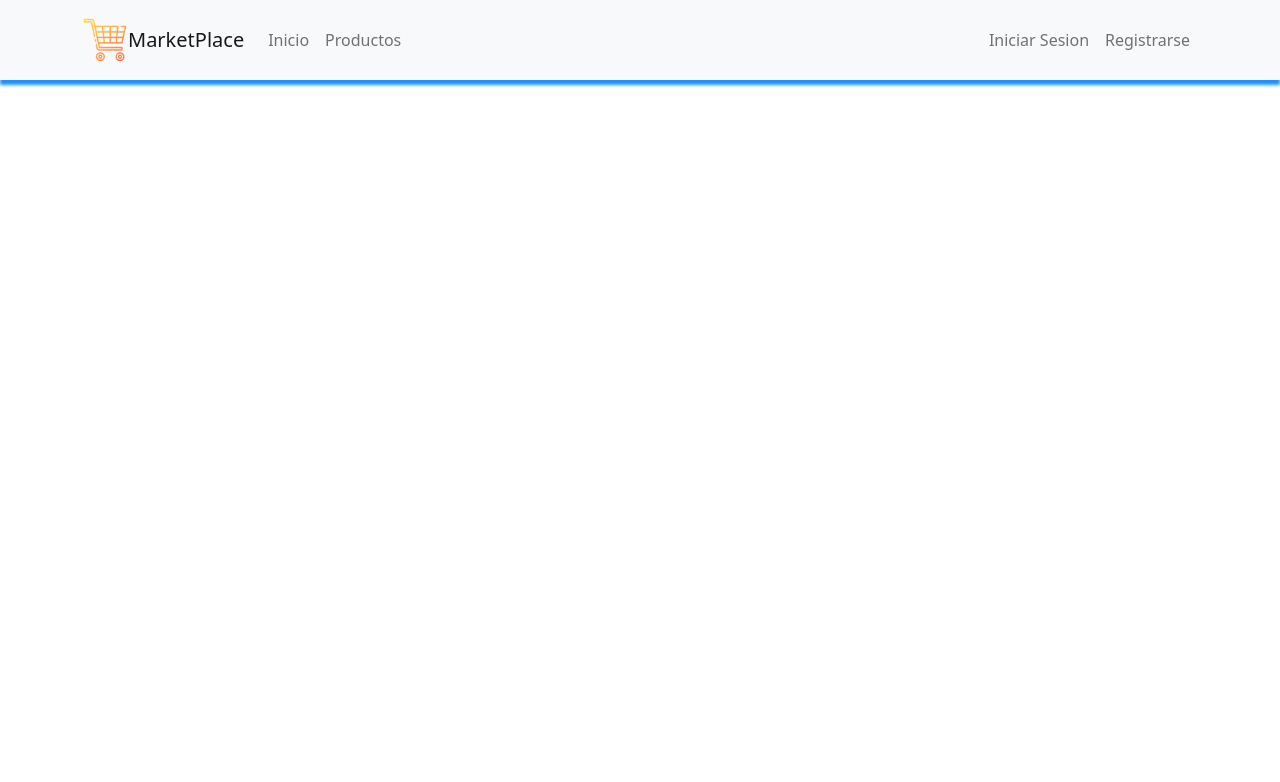
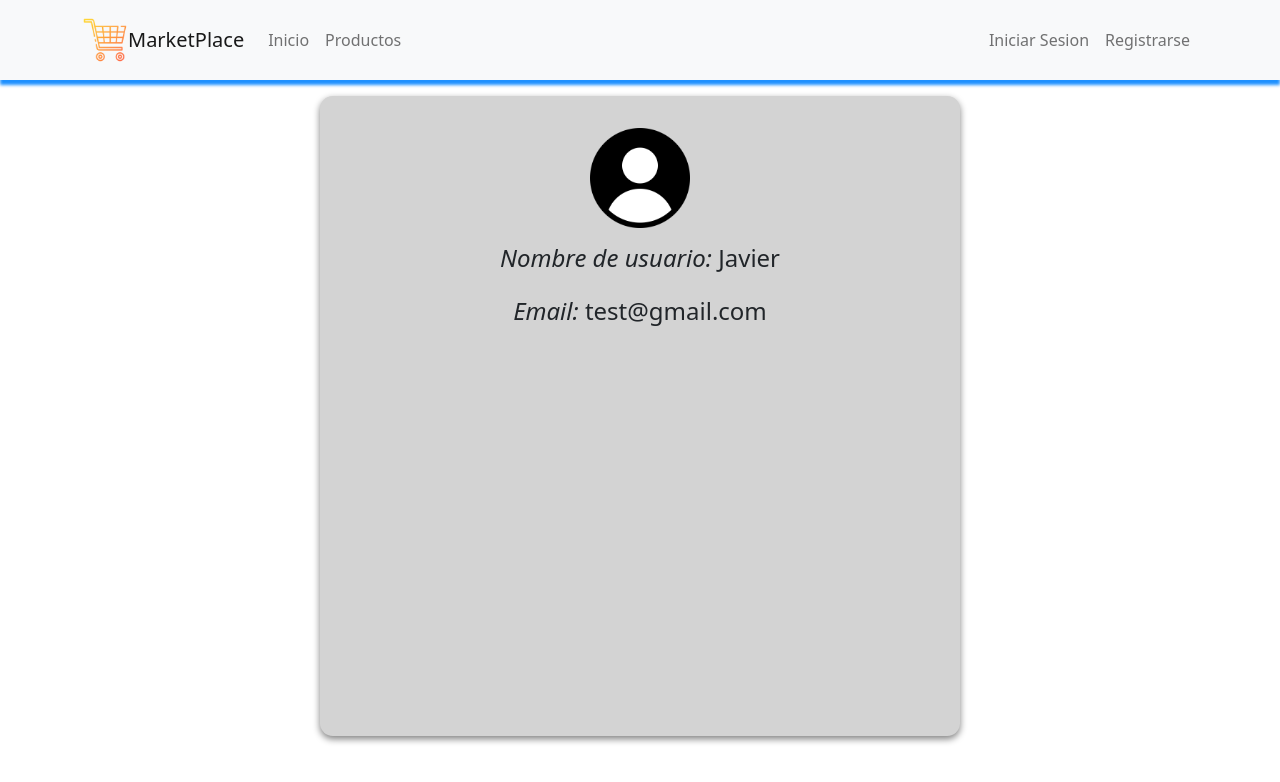
Before and after one commit to EzeVieraRep/MarketPlace, a React (Vite) app: page /perfil-usuario in a window 1280 px wide. Shown: the top 782 px of the page. Built offline with nearby package versions, Linux system fonts and the light colour scheme.

Commit message:
perfil usario

```diff
--- a/src/pages/header/components/NavbarLogged.jsx
+++ b/src/pages/header/components/NavbarLogged.jsx
@@ -19,7 +19,7 @@ const NavbarLogged = () => {
             <Nav.Link href="/">Productos</Nav.Link>
           </Nav>
           <Nav>
-          <Nav.Link href="#"><img src='src/pages/header/views/img/585e4beacb11b227491c3399.png' alt='logoUsuario' className="logoUsuario" crossOrigin='Anonymous'></img>Perfil de Usuario</Nav.Link>
+          <Nav.Link href="/perfil-usuario"><img src='src/pages/header/views/img/585e4beacb11b227491c3399.png' alt='logoUsuario' className="logoUsuario" crossOrigin='Anonymous'></img>Perfil de Usuario</Nav.Link>
           </Nav>
           </Container>
       </Navbar>
--- /dev/null
+++ b/src/pages/perfilUser/components/UserPerfil.jsx
@@ -0,0 +1,13 @@
+import React from 'react'
+import '../userPerfil.css'
+import Perfilview from '../views/Perfilview'
+
+const UserPerfil = () => {
+  return (
+    <div className='Contenedor'>
+        <Perfilview />
+    </div>
+  )
+}
+
+export default UserPerfil
--- /dev/null
+++ b/src/pages/perfilUser/userPerfil.css
@@ -0,0 +1,29 @@
+.Principal{
+    display: flex;
+    justify-content: center;
+}
+
+.ContenedorPerfil{
+    box-shadow: 0 3px 7px grey;
+    border-radius: 2%;
+    margin-top: 1rem;
+    display: flex;
+    justify-content: center;
+    background-color:lightgray;
+    width: 40rem;
+    height: 40rem;
+}
+
+.DatosUsuario{
+    display:flex;
+    flex-direction: column;
+    align-items: center;
+    gap: 1rem;
+
+}
+
+.imagenPerfil{
+    height: 100px;
+    width: 100px;
+    margin-top: 2rem;
+}
--- /dev/null
+++ b/src/pages/perfilUser/views/Perfilview.jsx
@@ -0,0 +1,29 @@
+import React from 'react'
+import Button from 'react-bootstrap/Button';
+import "../userPerfil.css"
+
+const DATOS_USUARIO = {
+    usuario: "Javier",
+    email: "test@gmail.com",
+    imagen: "src/pages/header/views/img/585e4beacb11b227491c3399.png"
+}
+
+const Perfilview = () => {
+  return (
+    <div className='Principal'>
+        <div className='ContenedorPerfil'>
+    <div className='DatosUsuario'>
+        <img className='imagenPerfil' src={DATOS_USUARIO.imagen} alt='fotoperfil'></img>
+        <h4><i>Nombre de usuario: </i> {DATOS_USUARIO.usuario}</h4>
+        <h4><i>Email: </i> {DATOS_USUARIO.email}</h4>
+
+
+    </div>
+
+    </div>
+    </div>
+
+  )
+}
+
+export default Perfilview
--- a/src/router/AppRouter.jsx
+++ b/src/router/AppRouter.jsx
@@ -3,6 +3,7 @@ import Listaproductos from "../pages/product/views/listaproductos"
 import UseLogin from "../pages/login/components/UseLogin";
 import UseSignUp from "../pages/login/components/UseSignUp";
 import UseCreateEditProduct from "../pages/productCrud/components/UseCreateEditProduct";
+import UserPerfil from "../pages/perfilUser/components/UserPerfil";
 
 const AppRouter = () => {
     return (
@@ -11,7 +12,7 @@ const AppRouter = () => {
             <Route exact path="/login" element={<UseLogin />} />
             <Route exact path="/nueva-cuenta" element={<UseSignUp />} />
             <Route exact path="/agregar-producto" element={<UseCreateEditProduct />} />
-
+            <Route exact path="/perfil-usuario" element={<UserPerfil />} />
         </Routes>
     );
 }
```
